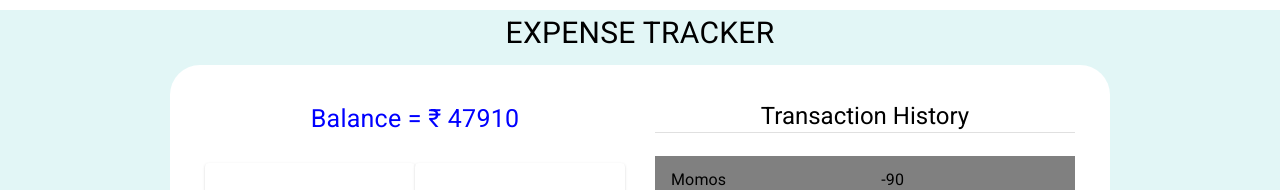
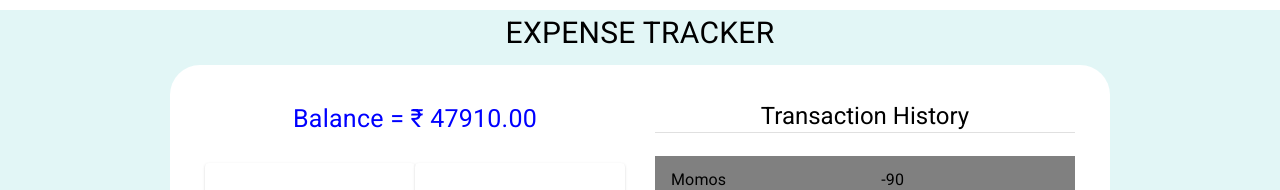
Before and after one commit to Orange-Tofu/Expense-Tracker-HacktoberFest-2023, a React (Create React App) app: page / in a window 1280 px wide. Shown: the top 190 px of the page. Built offline with nearby package versions, Linux system fonts and the light colour scheme; the HTML template or start-up script is replaced by a standard one; a web font is replaced by a local one.

Commit message:
round balance to 2 decimal places

```diff
--- a/src/components/Balance.js
+++ b/src/components/Balance.js
@@ -8,7 +8,7 @@ const BalanceText = styled(Typography)`
 const Balance = ( {transactions} ) =>{
 
     const amount = transactions.map(transaction => transaction.amount);
-    const total = amount.reduce((acc,item) => (acc += item),0);
+    const total = amount.reduce((acc,item) => (acc += item),0).toFixed(2);
 
 
     return(
```
